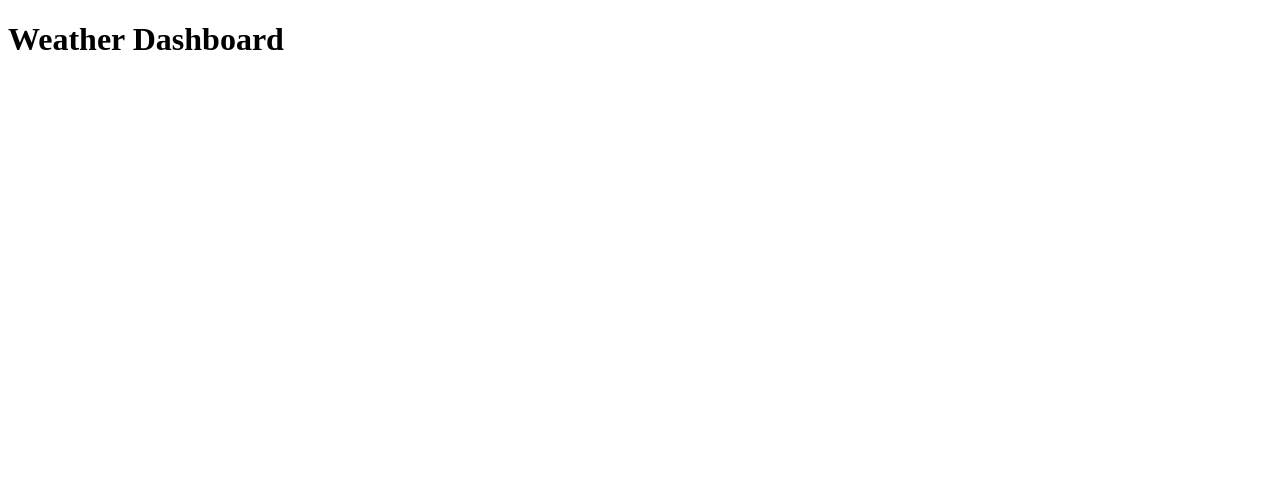
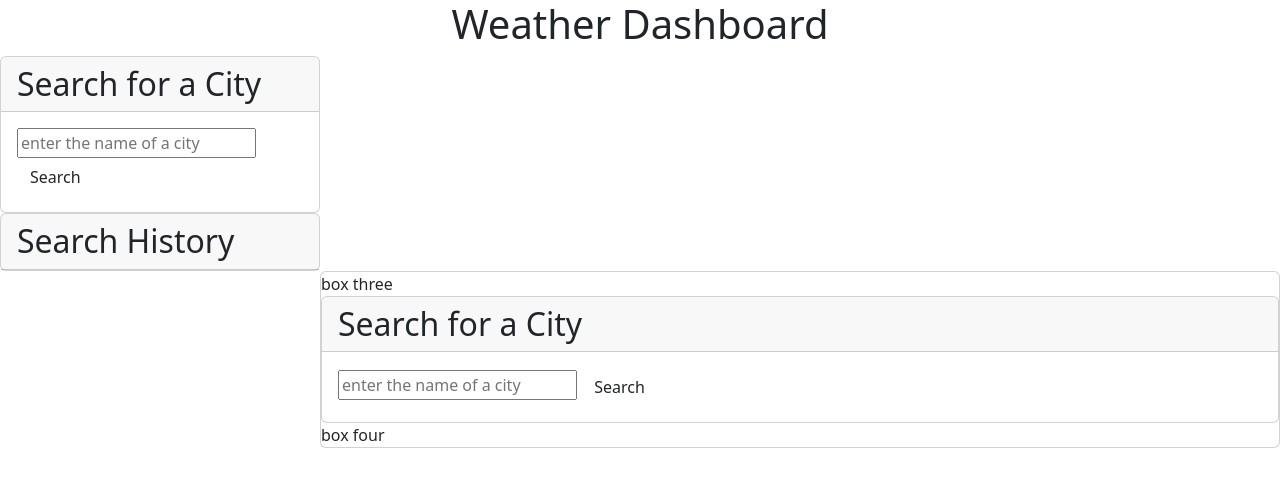
Before and after one commit to bmigo/weatherdashboard, a plain HTML site: page index.html in a window 1280 px wide. Drawn offline with nearby package versions, Linux system fonts and the light colour scheme.

Commit message:
added html and bootstrap

```diff
--- a/index.html
+++ b/index.html
@@ -9,18 +9,57 @@
   </head>
 
   <body>
+    <header><h1>Weather Dashboard</h1></header>
+
     <div>
-        <h1>Weather Dashboard</h1>
+      <div class="citySearch">
+        <div class="colspan-4 col-md-3">
+          <div class="card">
+            <h2 class="card-header">Search for a City</h2>
+            <div id="citySelect" class="card-body">
+              <input type="text" id="cityInput" placeholder="enter the name of a city"/>
+              <button class="btn" id="searchBtn">Search</button>
+          </div>
+          </div>
+        </div>
+
+
+        <div class="colspan-4 col-md-3 card">
+        <h2 class="card-header">Search History</h2>
+        </div>
+
+        <div class="colspan-8 col-md-9 card" style="float:right;"> box three
+          <div class="card">
+            <h2 class="card-header">Search for a City</h2>
+            <div id="citySelect" class="card-body">
+              <input type="text" id="cityInput" placeholder="enter the name of a city"/>
+              <button class="btn" id="searchBtn">Search</button>
+          </div>
+        </div>
+        <div class="colspan-8 col-md-9">box four
+
+        </div>
+      </div>
+
+
+
+
+
     </div>
+
+
+
 
     <script src="script.js"></script>
     <script
     type="text/javascript"
-    src="https://cdnjs.cloudflare.com/ajax/libs/moment.js/2.27.0/moment.min.js"
-  ></script>
-  <script
+    src="https://cdnjs.cloudflare.com/ajax/libs/moment.js/2.27.0/moment.min.js"></script>
+    <script
     src="https://code.jquery.com/jquery-3.5.1.min.js"
     integrity="sha256-9/aliU8dGd2tb6OSsuzixeV4y/faTqgFtohetphbbj0="
-    crossorigin="anonymous"
-  ></script>
+    crossorigin="anonymous"></script>
+    <script src="https://cdn.jsdelivr.net/npm/@popperjs/core@2.11.6/dist/umd/popper.min.js" integrity="sha384-oBqDVmMz9ATKxIep9tiCxS/Z9fNfEXiDAYTujMAeBAsjFuCZSmKbSSUnQlmh/jp3" crossorigin="anonymous"></script>
+    <script src="https://cdn.jsdelivr.net/npm/bootstrap@5.3.0-alpha1/dist/js/bootstrap.min.js" integrity="sha384-mQ93GR66B00ZXjt0YO5KlohRA5SY2XofN4zfuZxLkoj1gXtW8ANNCe9d5Y3eG5eD" crossorigin="anonymous"></script>
+    <link href="https://cdn.jsdelivr.net/npm/bootstrap@5.3.0-alpha1/dist/css/bootstrap.min.css" rel="stylesheet" integrity="sha384-GLhlTQ8iRABdZLl6O3oVMWSktQOp6b7In1Zl3/Jr59b6EGGoI1aFkw7cmDA6j6gD" crossorigin="anonymous">
+    <script src="https://cdn.jsdelivr.net/npm/bootstrap@5.3.0-alpha1/dist/js/bootstrap.bundle.min.js" integrity="sha384-w76AqPfDkMBDXo30jS1Sgez6pr3x5MlQ1ZAGC+nuZB+EYdgRZgiwxhTBTkF7CXvN" crossorigin="anonymous"></script>
   </body>
--- a/style.css
+++ b/style.css
@@ -0,0 +1,3 @@
+header {
+    text-align: center;
+}
```
